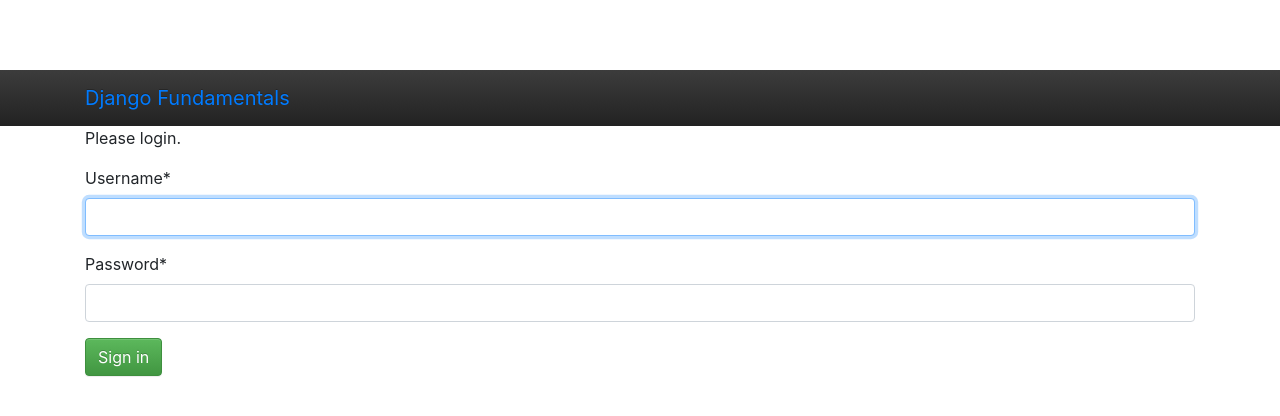
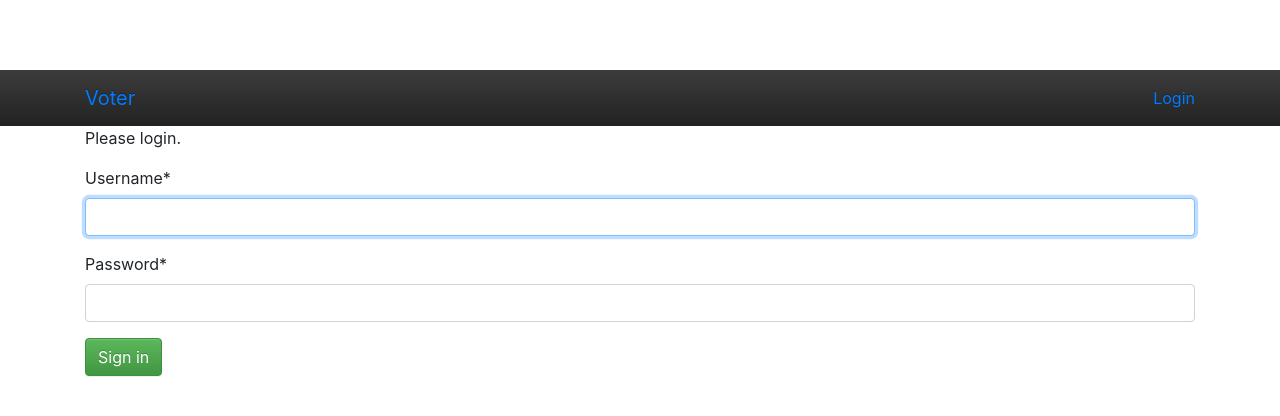
Before and after one commit to azezpz1/voter, a Django app: page /collection/login in a window 1280 px wide. Shown: the top 416 px of the page. Run offline with Django 3.2, Linux system fonts and the light colour scheme; some libraries are stand-ins or nearby versions.

Commit message:
Added login and logout to navbar Added logout

```diff
--- a/collection/urls.py
+++ b/collection/urls.py
@@ -1,5 +1,5 @@
 from django.urls import path
-from django.contrib.auth.views import LoginView
+from django.contrib.auth.views import LoginView, LogoutView
 
 from .views import user_home, add_game
 
@@ -11,4 +11,5 @@ urlpatterns = [
         LoginView.as_view(template_name="collection/login_form.html"),
         name="user_login",
     ),
+    path("logout", LogoutView.as_view(), name="user_logout"),
 ]
--- a/templates/base.html
+++ b/templates/base.html
@@ -24,9 +24,14 @@
     <nav class="navbar navbar-inverse navbar-fixed-top" role="navigation">
       <div class="container">
         <div class="navbar-header">
-          <a class="navbar-brand" href="/">Django Fundamentals</a>
+          <a class="navbar-brand" href="/">Voter</a>
         </div>
         <ul class="nav navbar-nav navbar-right">
+          {% if user.is_authenticated %}
+            <li><a href="{% url 'user_logout' %}">Logout</a></li>
+          {% else %}
+            <li><a href="{% url 'user_login' %}">Login</a></li>
+          {% endif %}
         </ul>
       </div>
     </nav>
--- a/voter/settings.py
+++ b/voter/settings.py
@@ -116,5 +116,6 @@ USE_TZ = True
 STATIC_URL = "/static/"
 STATICFILES_DIRS = [os.path.join(BASE_DIR, "static")]
 LOGIN_REDIRECT_URL = "user_home"
+LOGOUT_REDIRECT_URL = "voter_welcome"
 LOGIN_URL = "user_login"
 CRISPY_TEMPLATE_PACK = "bootstrap3"
```
